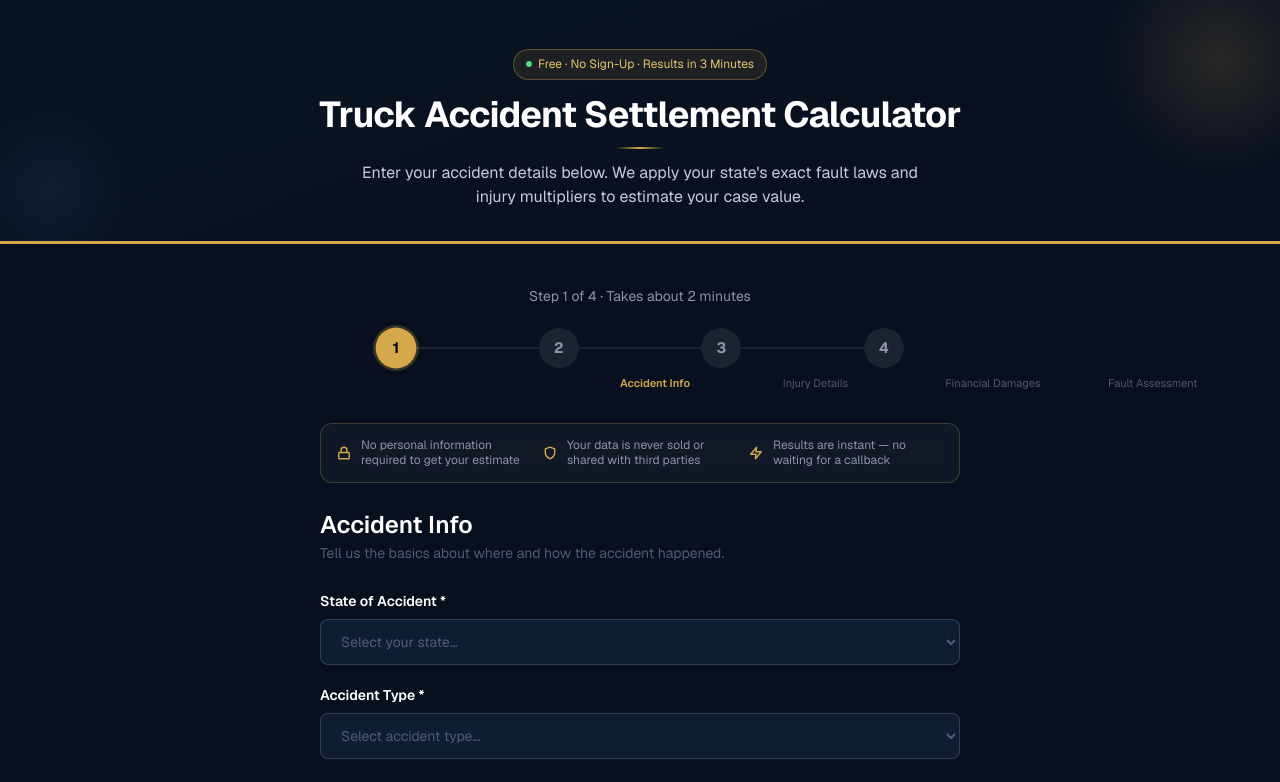
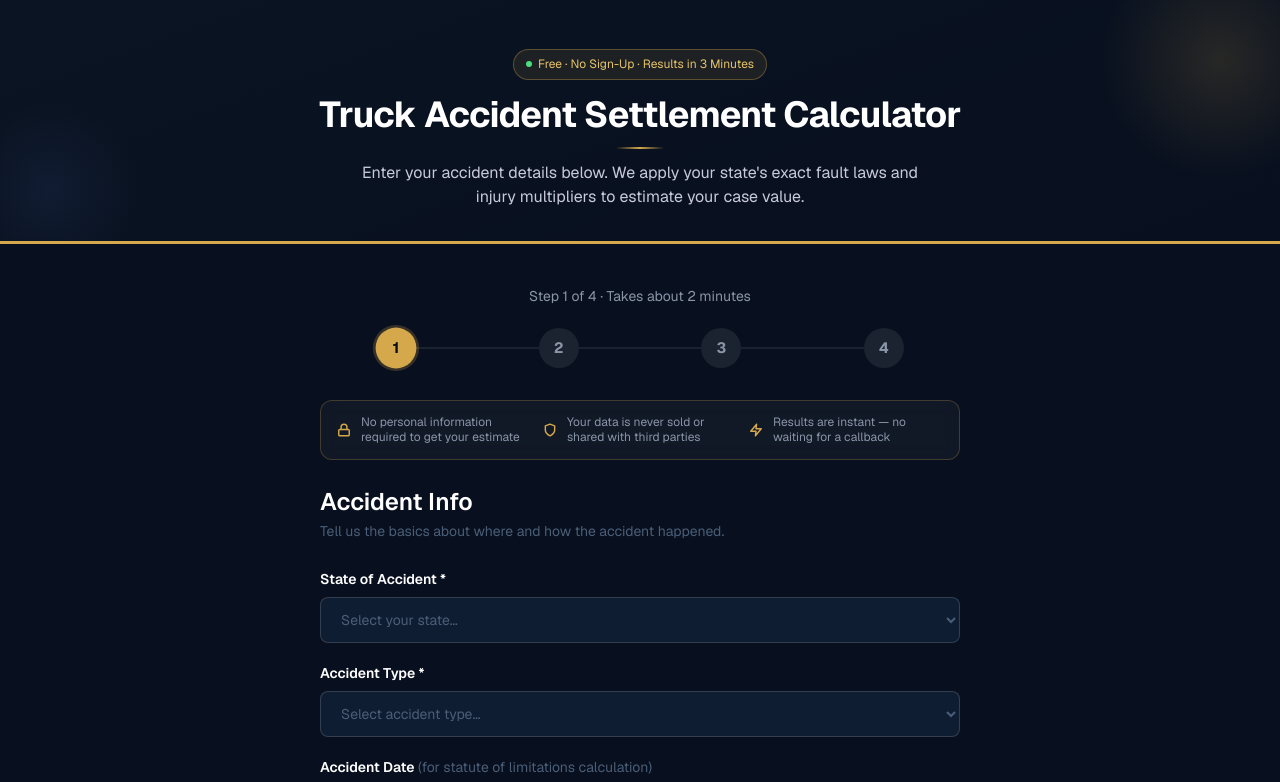
Before and after one commit to wolf705809-wq/us-legal-payout, a Next.js app: page /calculator in a window 1280 px wide. Shown: the top 782 px of the page. Built offline with nearby package versions, Linux system fonts and the light colour scheme.

Commit message:
remove step label texts from calculator progress bar

```diff
--- a/src/app/calculator/CalculatorWizard.tsx
+++ b/src/app/calculator/CalculatorWizard.tsx
@@ -318,40 +318,7 @@ function ProgressBar({ step }: { step: number }) {
         })}
       </div>
 
-      {/* 라벨 행 — 원형과 동일한 flex 구조 */}
-      <div style={{ display: 'flex', alignItems: 'flex-start', width: '100%', marginTop: '8px' }}>
-        {STEP_TITLES.map((title, i) => {
-          const n = i + 1;
-          const active = n === step;
-          const done = n < step;
-          return (
-            <div key={`label-row-${n}`} style={{ display: 'contents' }}>
-              <div
-                className="hidden sm:block"
-                style={{
-                  width: '40px',
-                  flexShrink: 0,
-                  textAlign: 'center',
-                  fontSize: '11px',
-                  color: active ? '#D4A84B' : done ? '#8A95A8' : '#4B5A72',
-                  fontWeight: active ? 600 : 400,
-                  lineHeight: 1.3,
-                  overflow: 'visible',
-                  whiteSpace: 'nowrap',
-                  position: 'relative',
-                  left: '50%',
-                  transform: 'translateX(-50%)',
-                }}
-              >
-                {title}
-              </div>
-              {i < STEP_TITLES.length - 1 && (
-                <div style={{ flex: 1, minWidth: 0 }} />
-              )}
-            </div>
-          );
-        })}
-      </div>
+
     </div>
   );
 }
```
